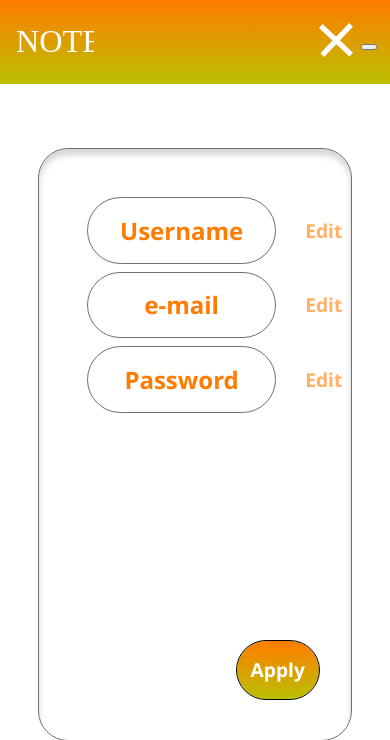
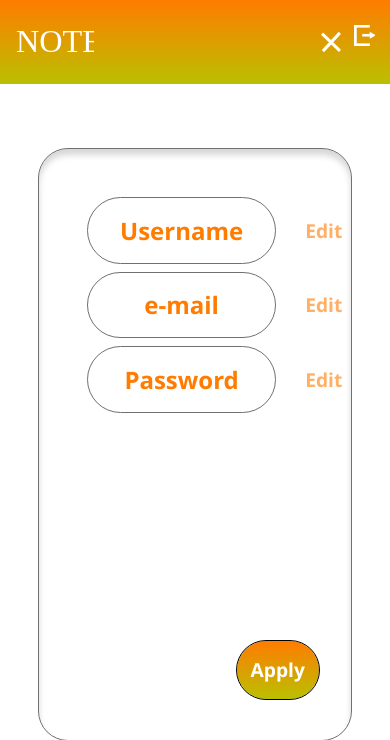
Before and after one commit to jakubszpilowski/WdPAI, a PHP site: page /public/views/settings.php in a window 390 px wide. Shown: the top 740 px of the page. Run offline with PHP 8.4, Linux system fonts and the light colour scheme.

Commit message:
Small change in settings style_settings.css

```diff
--- a/public/css/style_settings.css
+++ b/public/css/style_settings.css
@@ -61,12 +61,40 @@ a {
     align-items: center;
 }
 
+.settings img {
+    height: 100%;
+}
+
 .settings {
     width: 30%;
     height: 100%;
     justify-content: end;
     align-items: center;
     margin-right: 0.8rem;
+}
+
+.settings li {
+    display: flex;
+    flex-direction: row;
+    justify-content: center;
+    align-items: center;
+    height: 50%;
+    width: 45%;
+}
+
+.logout-form {
+    height: 80%;
+    width: 80%;
+}
+
+.logout-form button {
+    height: 100%;
+    width: 100%;
+    background-color: transparent;
+    background-image: url("../img/logout.svg");
+    background-repeat: no-repeat;
+    background-size: contain;
+    border: 0;
 }
 
 img {
@@ -271,4 +299,17 @@ span {
     .disable{
         display: block;
     }
+
+    .settings {
+         gap: 0.5rem;
+     }
+
+    .logout-form button {
+        background-image: url("../img/logout_org.svg");
+    }
+
+    .logout-form {
+        width: 60%;
+        height: 66%;
+    }
 }
```
